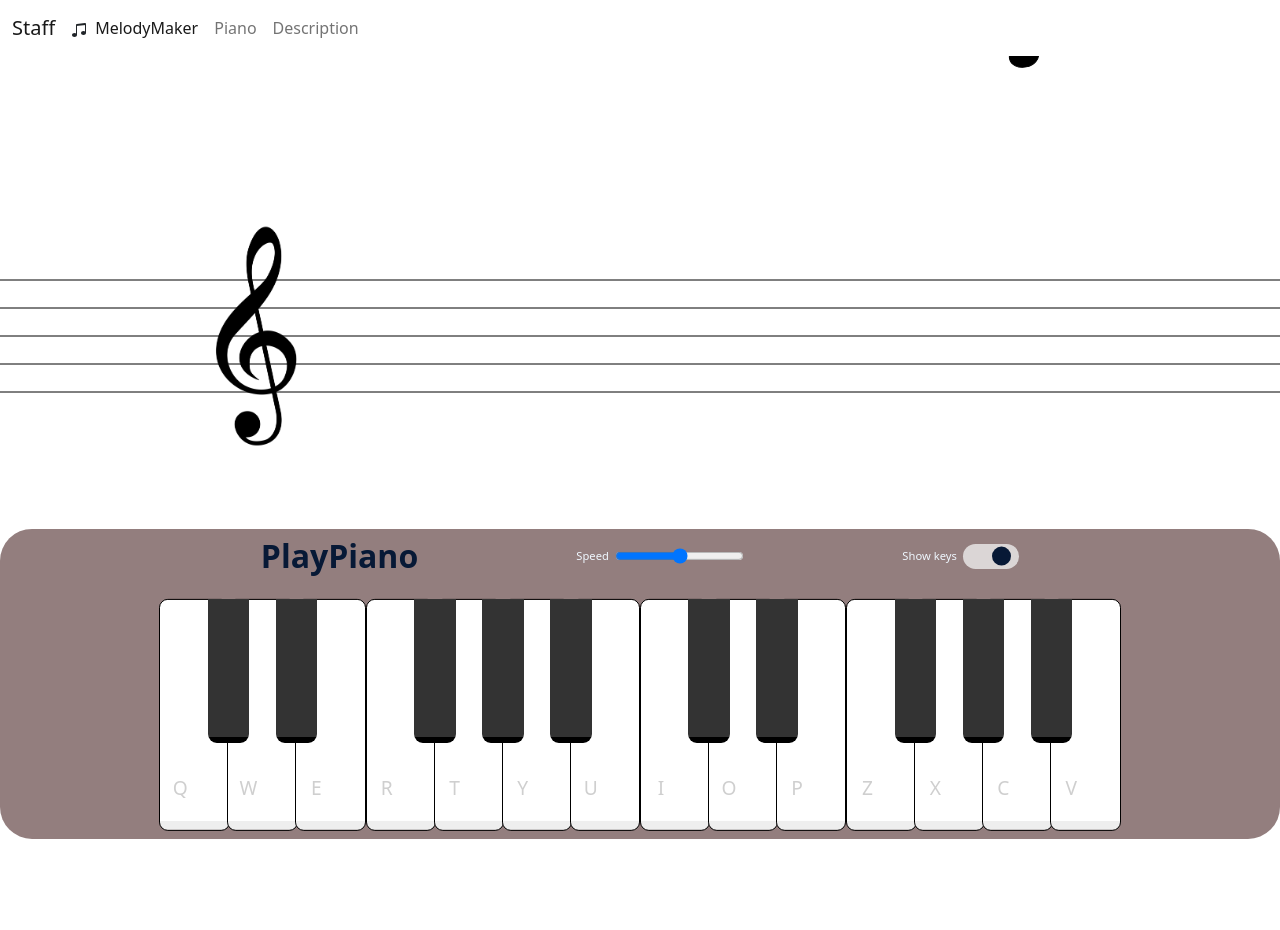
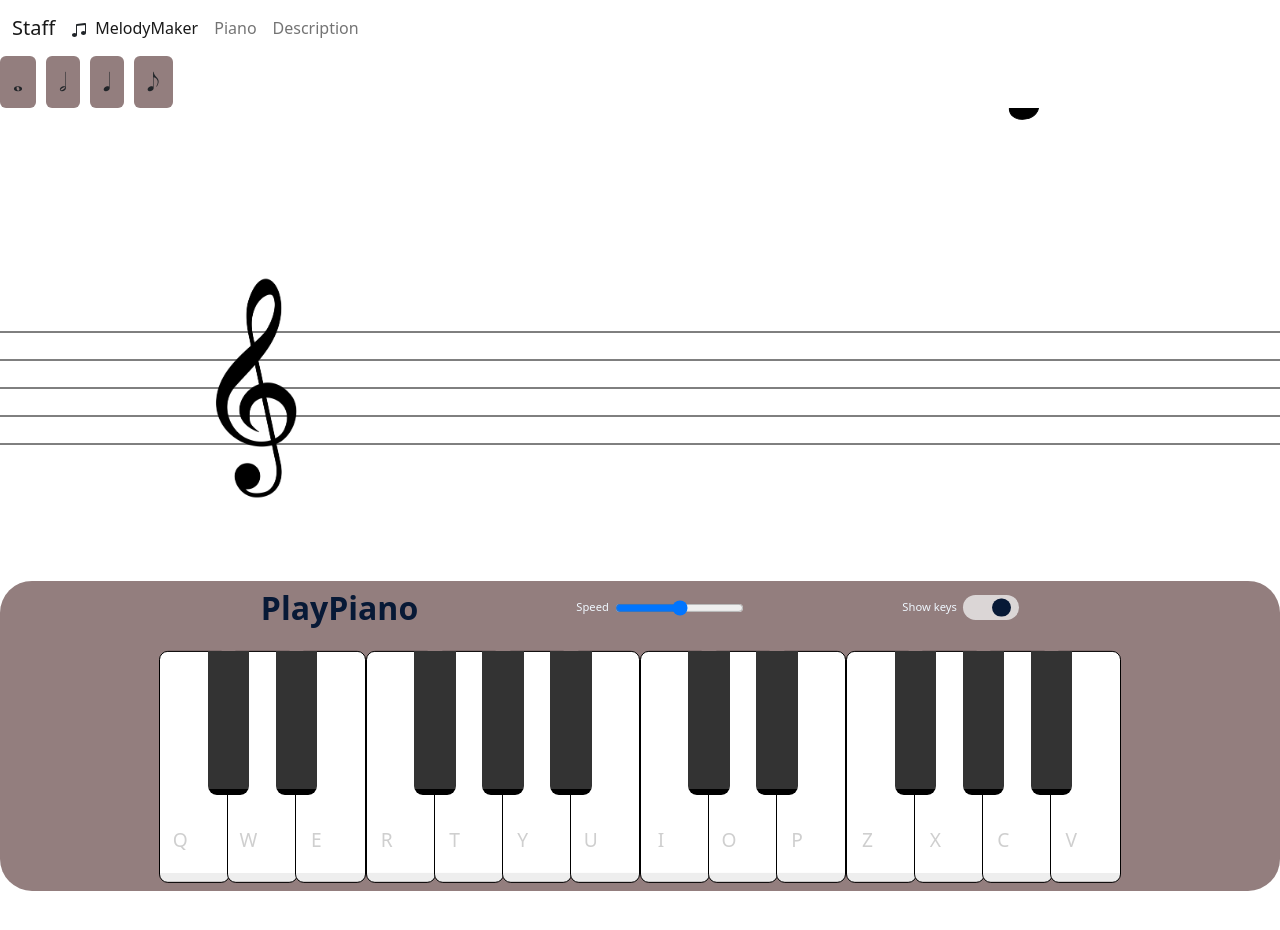
Before and after one commit to wybielak/Music-Notes-On-Stave, an Angular app in the folder music-notes-on-stave-app/: page /melody-maker in a window 1280 px wide. Shown: the top 930 px of the page. Built offline with nearby package versions, Linux system fonts and the light colour scheme.

Commit message:
Changing note modes implemented

```diff
--- a/music-notes-on-stave-app/src/app/melody-maker/melody-maker.component.html
+++ b/music-notes-on-stave-app/src/app/melody-maker/melody-maker.component.html
@@ -1,4 +1,8 @@
 <div>
+  <button class="btn" (click)="changeNoteMode(4)">𝅝</button>
+  <button class="btn" (click)="changeNoteMode(3)">𝅗𝅥</button>
+  <button class="btn" (click)="changeNoteMode(2)">𝅘𝅥</button>
+  <button class="btn" (click)="changeNoteMode(1)">𝅘𝅥𝅮</button>
   <canvas #myStaff></canvas>
   <app-piano (indexEmitter)="playTune($event)" (speedEmitter)="handleSpeed($event)"></app-piano>
 </div>
--- a/music-notes-on-stave-app/src/app/melody-maker/melody-maker.component.scss
+++ b/music-notes-on-stave-app/src/app/melody-maker/melody-maker.component.scss
@@ -0,0 +1,5 @@
+.btn {
+    background-color: rgb(147, 126, 126);
+    font-size: 25px;
+    margin-right: 10px;
+}
--- a/music-notes-on-stave-app/src/app/melody-maker/melody-maker.component.ts
+++ b/music-notes-on-stave-app/src/app/melody-maker/melody-maker.component.ts
@@ -10,7 +10,7 @@ import { DrawingService } from './services/drawing.service';
 import { Location } from './models/Location';
 import { MovingNote } from './models/MovingNote';
 import { Mouse } from './models/Mouse';
-import { Mode } from './models/Mode';
+import { Mode, NoteMode } from './models/Mode';
 
 @Component({
   selector: 'melody-maker',
@@ -40,6 +40,7 @@ export class MelodyMakerComponent implements OnInit, AfterViewInit {
       this.movingNotes.push(
         new MovingNote(
           Mode.DRAG_AND_PLAY,
+          this.noteMode,
           this.spacing,
           this.drawingService,
           undefined,
@@ -72,6 +73,7 @@ export class MelodyMakerComponent implements OnInit, AfterViewInit {
   protected movingNotes: MovingNote[] = [];
   protected clefImage = new Image();
 
+  protected noteMode: NoteMode = NoteMode.FULL;
   protected speed: number = 0.005;
   protected spacing: number = 0;
   protected marginRight: number = 0;
@@ -116,7 +118,12 @@ export class MelodyMakerComponent implements OnInit, AfterViewInit {
     this.location.x = this.marginRight;
     this.location.y = index * this.spacing * 0.5;
 
-    this.drawingService.drawNote(this.context, this.location, this.spacing);
+    this.drawingService.drawNote(
+      this.context,
+      this.location,
+      this.spacing,
+      this.noteMode,
+    );
 
     for (let i = 0; i < this.movingNotes.length; i++) {
       this.movingNotes[i].draw(this.context);
@@ -162,6 +169,7 @@ export class MelodyMakerComponent implements OnInit, AfterViewInit {
   playTune(index: number) {
     const movingNote = new MovingNote(
       Mode.PIANO,
+      this.noteMode,
       this.spacing,
       this.drawingService,
       index,
@@ -174,4 +182,21 @@ export class MelodyMakerComponent implements OnInit, AfterViewInit {
   handleSpeed(speed: number) {
     this.speed = speed;
   }
+
+  changeNoteMode(mode: number) {
+    switch (mode) {
+      case 1:
+        this.noteMode = NoteMode.FULL;
+        break;
+      case 2:
+        this.noteMode = NoteMode.HALF;
+        break;
+      case 3:
+        this.noteMode = NoteMode.QUARTER;
+        break;
+      case 4:
+        this.noteMode = NoteMode.EIGHT;
+        break;
+    }
+  }
 }
--- a/music-notes-on-stave-app/src/app/melody-maker/models/Mode.ts
+++ b/music-notes-on-stave-app/src/app/melody-maker/models/Mode.ts
@@ -5,8 +5,8 @@ export enum Mode {
 }
 
 export enum NoteMode {
-  EIGHT = 4,
-  QUARTER = 3,
-  HALF = 2,
-  FULL = 1,
+  EIGHT = 1,
+  QUARTER = 2,
+  HALF = 3,
+  FULL = 4,
 }
--- a/music-notes-on-stave-app/src/app/melody-maker/models/MovingNote.ts
+++ b/music-notes-on-stave-app/src/app/melody-maker/models/MovingNote.ts
@@ -1,6 +1,6 @@
 import { DrawingService } from '../services/drawing.service';
 import { Location } from './Location';
-import { Mode } from './Mode';
+import { Mode, NoteMode } from './Mode';
 
 export class MovingNote {
   protected audioContext: AudioContext;
@@ -11,6 +11,7 @@ export class MovingNote {
     246.942, 220, 195.998, 174.614,
   ];
   protected note: string = '';
+  protected noteMode: NoteMode = NoteMode.FULL;
   protected notes: string[] = [
     'E6',
     'D6',
@@ -37,13 +38,14 @@ export class MovingNote {
 
   constructor(
     private mode: Mode,
+    private _noteMode: NoteMode,
     private spacing: number,
     private drawingService: DrawingService,
     private index?: number,
-    private x?: number,
+    private margin?: number,
     public location?: Location,
   ) {
-    console.log(mode);
+    this.noteMode = _noteMode;
     switch (mode) {
       case Mode.DRAG_AND_PLAY:
         console.log(location);
@@ -60,16 +62,15 @@ export class MovingNote {
           this.freq[index - Math.round(this.notes.length / 2) + 1];
         this.note = this.notes[index - Math.round(this.notes.length / 2) + 1];
         this.location = {
-          x: x,
+          x: margin,
           y: index * this.spacing * 0.5,
         };
         break;
-      // this.value = value;
     }
   }
 
   draw(ctx: CanvasRenderingContext2D) {
-    this.drawingService.drawNote(ctx, this.location, this.spacing);
+    this.drawingService.drawNote(ctx, this.location, this.spacing, this.noteMode);
   }
 
   play() {
--- a/music-notes-on-stave-app/src/app/melody-maker/services/drawing.service.ts
+++ b/music-notes-on-stave-app/src/app/melody-maker/services/drawing.service.ts
@@ -1,5 +1,6 @@
 import { Injectable } from '@angular/core';
 import { Location } from '../models/Location';
+import { NoteMode } from '../models/Mode';
 
 @Injectable({
   providedIn: 'root',
@@ -7,16 +8,26 @@ import { Location } from '../models/Location';
 export class DrawingService {
   constructor() {}
 
-  drawNote(ctx: CanvasRenderingContext2D, location: Location, spacing: number) {
+  drawNote(
+    ctx: CanvasRenderingContext2D,
+    location: Location,
+    spacing: number,
+    noteMode: NoteMode,
+  ) {
     ctx.fillStyle = 'black';
     ctx.strokeStyle = 'black';
     ctx.lineWidth = 1;
 
+    if (noteMode > 1) {
+      //rysowanie linii pionowej
       ctx.beginPath();
       ctx.moveTo(location.x + spacing * 0.5, location.y);
       ctx.lineTo(location.x + spacing * 0.5, location.y - spacing * 0.5 * 5);
       ctx.stroke();
+    }
 
+    if (noteMode > 3) {
+      //rysowanie chorągiewki
       ctx.beginPath();
       ctx.moveTo(location.x + spacing * 0.5, location.y - spacing * 0.5 * 5);
       ctx.bezierCurveTo(
@@ -37,6 +48,7 @@ export class DrawingService {
       );
       ctx.fill();
       ctx.stroke();
+    }
 
     ctx.beginPath();
     ctx.save();
@@ -44,7 +56,7 @@ export class DrawingService {
     ctx.rotate(-0.2);
     ctx.scale(1.05, 0.8);
     ctx.arc(0, 0, spacing * 0.5, 0, Math.PI * 2);
-    ctx.fill();
+    if (noteMode > 2) ctx.fill(); //wypełnienie kolorem
     ctx.stroke();
     ctx.restore();
   }
```
Lines whose indentation alone changed are shown as unchanged.
